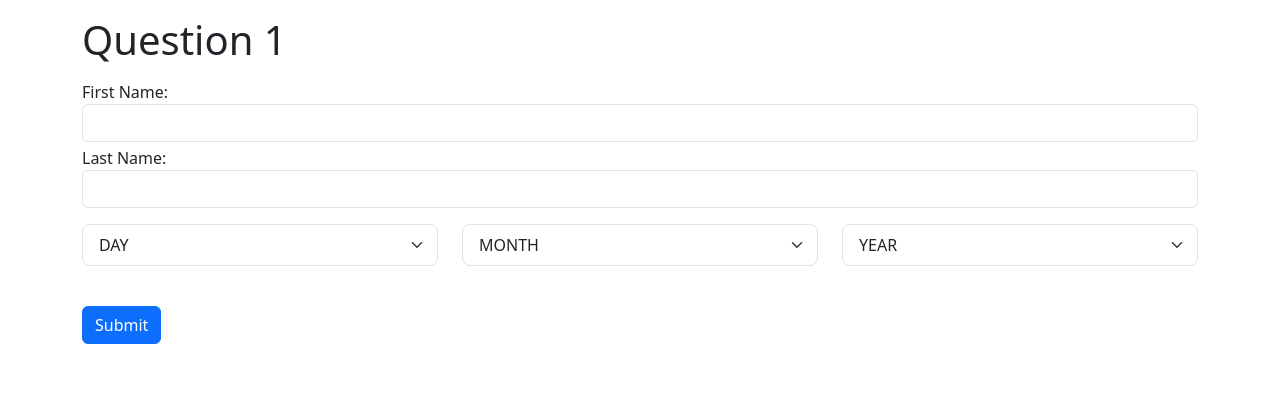
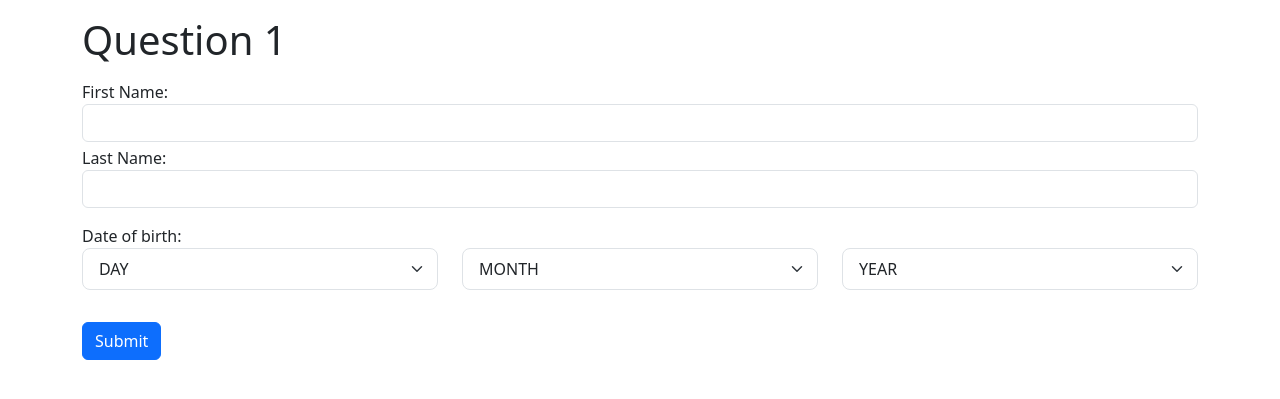
Before and after one commit to KienMing0916/Web_Application_Development, a PHP site: page /exercise1.php in a window 1280 px wide. Shown: the top 399 px of the page. Run offline with PHP 8.4, Linux system fonts and the light colour scheme.

Commit message:
add label for birth date

```diff
--- a/week5/exercise1.php
+++ b/week5/exercise1.php
@@ -21,9 +21,9 @@
             </div>
 
             <div class="row my-3">
-
+                <label for="dateofbirth">Date of birth:</label>
                 <div class="col-sm">
-                <select class="fs-6 form-select form-select-lg mb-3" name="selected_day" aria-label=".form-select-lg example" required>
+                    <select class="fs-6 form-select form-select-lg mb-2" name="selected_day" aria-label=".form-select-lg example" required>
                         <option value="" disabled selected hidden>DAY</option>
                         <?php
                         for ($day = 1; $day <= 31; $day++) {
@@ -34,7 +34,7 @@
                 </div>
 
                 <div class="col-sm">
-                <select class="fs-6 form-select form-select-lg mb-3" name="selected_month" aria-label=".form-select-lg example" required>
+                    <select class="fs-6 form-select form-select-lg mb-2" name="selected_month" aria-label=".form-select-lg example" required>
                         <option value="" disabled selected hidden>MONTH</option>
                         <?php
                         $month = ["January", "February", "March", "April", "May", "June", "July", "August", "September", "October", "November", "December"];
@@ -46,7 +46,7 @@
                 </div>
 
                 <div class="col-sm">
-                <select class="fs-6 form-select form-select-lg mb-3" name="selected_year" aria-label=".form-select-lg example" required>
+                    <select class="fs-6 form-select form-select-lg mb-2" name="selected_year" aria-label=".form-select-lg example" required>
                         <option value="" disabled selected hidden>YEAR</option>
                         <?php
                         for ($year = 1900; $year <= 2023; $year++) {
@@ -56,7 +56,6 @@
                     </select>
                 </div>
             </div>
-
             <button type="submit" class="btn btn-primary my-2" name="submit">Submit</button>
         </form>
 
```
Lines whose indentation alone changed are shown as unchanged.
